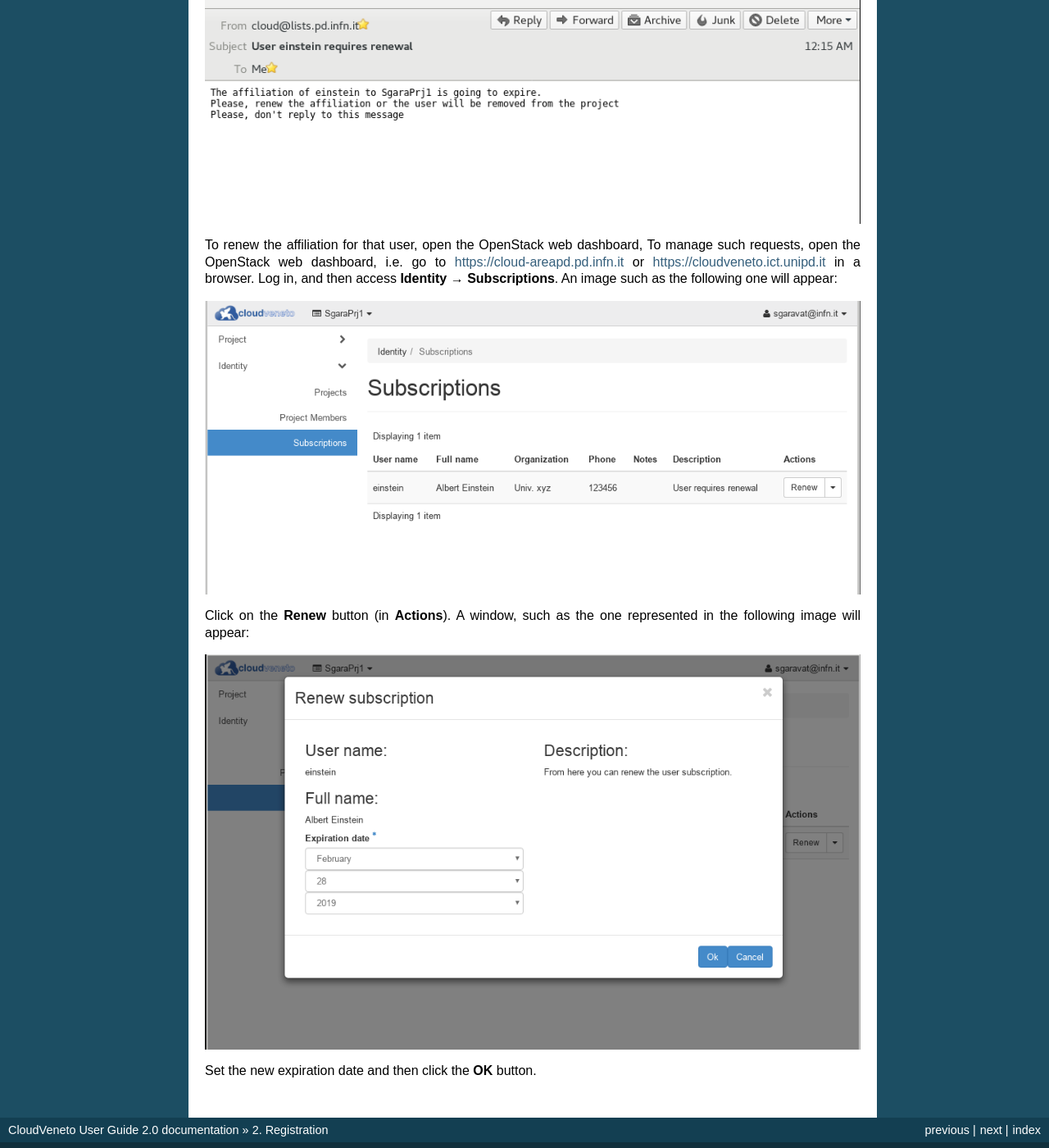
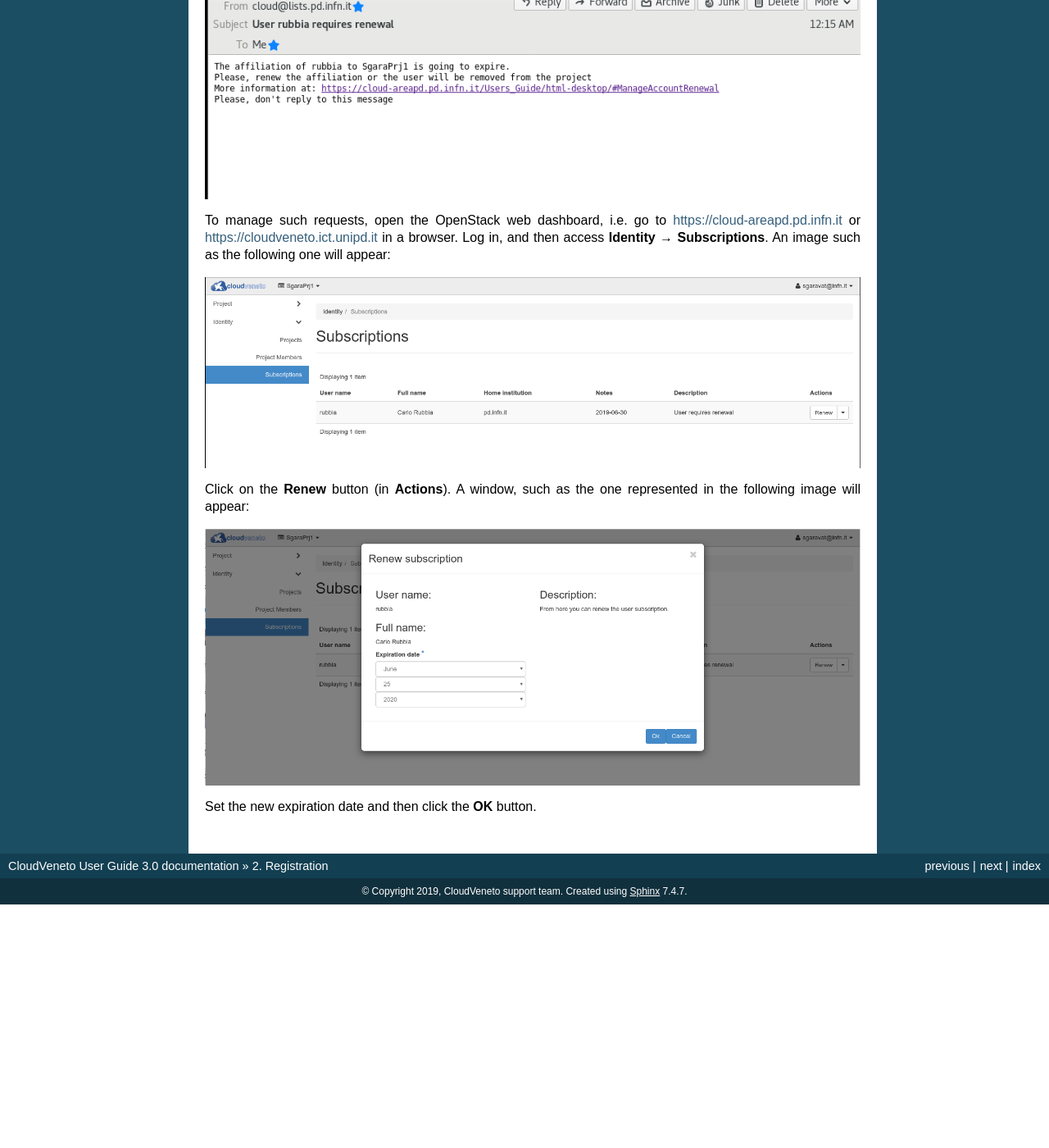
Before and after one commit to marcoverl/CVUserGuide, a Sphinx documentation site: the page built from source/Registration.rst, in a window 1280 px wide and 1400 px high, scrolled down 9877 px. Shown: the whole window at 82% size. Built offline with Sphinx 7.4.7, drawn with Linux system fonts in a browser that asks for light colours; after the commit the page ends 10980 px from its top, so only the background shows below that; some of the changed text lies outside the part shown.

Commit message:
Reviewing doc for Rocky

```diff
--- a/source/AdminVMs-nocontext.rst
+++ b/source/AdminVMs-nocontext.rst
@@ -3,7 +3,7 @@
 
 Managing Virtual Machines
 =========================
-
+.. QUI
 Creating Virtual Machines
 -------------------------
 .. _creatingvms:
--- a/source/Registration.rst
+++ b/source/Registration.rst
@@ -332,8 +331,7 @@
    :align: center
 
 
-To renew the affiliation for that user, open the OpenStack web
-dashboard, To manage such requests, open the OpenStack web dashboard,
+To manage such requests, open the OpenStack web dashboard,
 i.e. go to https://cloud-areapd.pd.infn.it or
 https://cloudveneto.ict.unipd.it in a browser. Log in, and then access
 **Identity** |rarr| **Subscriptions**. An image such as the following one will appear:
--- a/source/conf.py
+++ b/source/conf.py
@@ -54,9 +54,9 @@
 # built documents.
 #
 # The short X.Y version.
-version = '2.0'
+version = '3.0'
 # The full version, including alpha/beta/rc tags.
-release = '2.0'
+release = '3.0'
 
 # The language for content autogenerated by Sphinx. Refer to documentation
 # for a list of supported languages.
```
Also changed, not shown: other parts of source/Registration.rst (+0 -1 lines), source/GettingStarted.rst (+26 -26 lines), source/images/download_rc.png, source/images/email_renewreq.png, source/images/renew_acc.png, source/images/renew_setdate.png.
